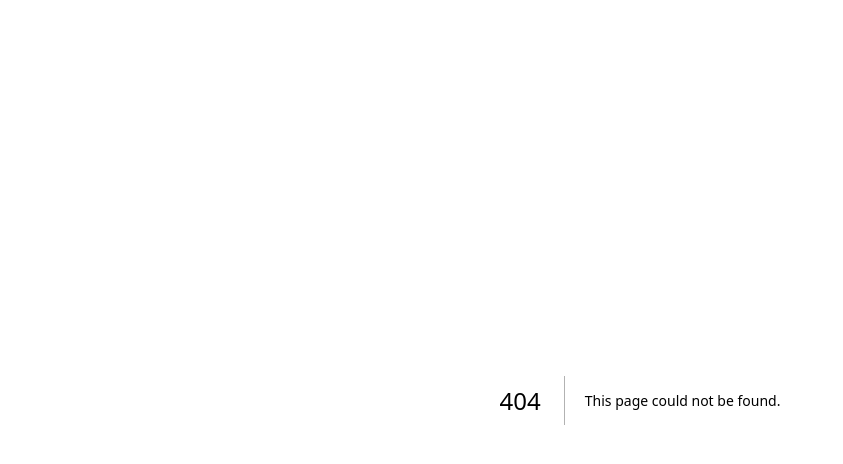
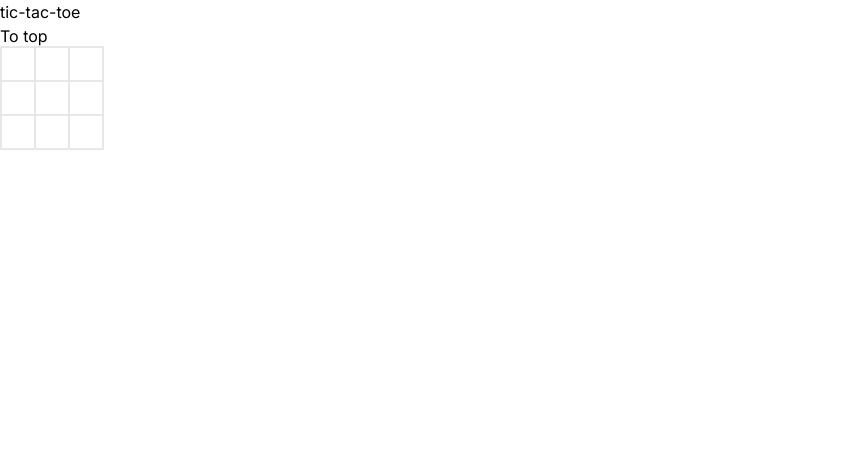
Before and after one commit to TaiseiNemoto/react-practice-app, a Next.js app: page /tic-tac-toe in a window 1280 px wide. Before the commit this address had no page. Shown: the top 464 px of the page, without its empty margins (0-843 px from the left). Built offline with nearby package versions, Linux system fonts and the light colour scheme.

Commit message:
[add]三目並べ：React Developer Toolsまで完了

```diff
--- a/src/app/page.tsx
+++ b/src/app/page.tsx
@@ -1,3 +1,10 @@
+import Link from 'next/link';
+
 export default function Home() {
-  return <main></main>;
+  return (
+    <main>
+      <h1>top page</h1>
+      <Link href="/tic-tac-toe">To tic-tac-toe</Link>
+    </main>
+  );
 }
--- /dev/null
+++ b/src/app/tic-tac-toe/page.tsx
@@ -0,0 +1,12 @@
+import Board from '@/components/tic-tac-toe/Board';
+import Link from 'next/link';
+
+export default function page() {
+  return (
+    <main>
+      <h1>tic-tac-toe</h1>
+      <Link href="/">To top</Link>
+      <Board />
+    </main>
+  );
+}
--- /dev/null
+++ b/src/components/tic-tac-toe/Board.tsx
@@ -0,0 +1,23 @@
+import Square from './Square';
+
+export default function Board() {
+  return (
+    <>
+      <div className="flex">
+        <Square />
+        <Square />
+        <Square />
+      </div>
+      <div className="flex">
+        <Square />
+        <Square />
+        <Square />
+      </div>
+      <div className="flex">
+        <Square />
+        <Square />
+        <Square />
+      </div>
+    </>
+  );
+}
--- /dev/null
+++ b/src/components/tic-tac-toe/Square.tsx
@@ -0,0 +1,19 @@
+'use client';
+
+import { useState } from 'react';
+
+export default function Square() {
+  const [value, setValue] = useState<string | null>(null);
+  function handleClick() {
+    setValue('X');
+  }
+
+  return (
+    <button
+      className="border-2 text-2xl w-9 h-9 mt-[-2px] mr-[-2px] font-bold"
+      onClick={handleClick}
+    >
+      {value}
+    </button>
+  );
+}
```
